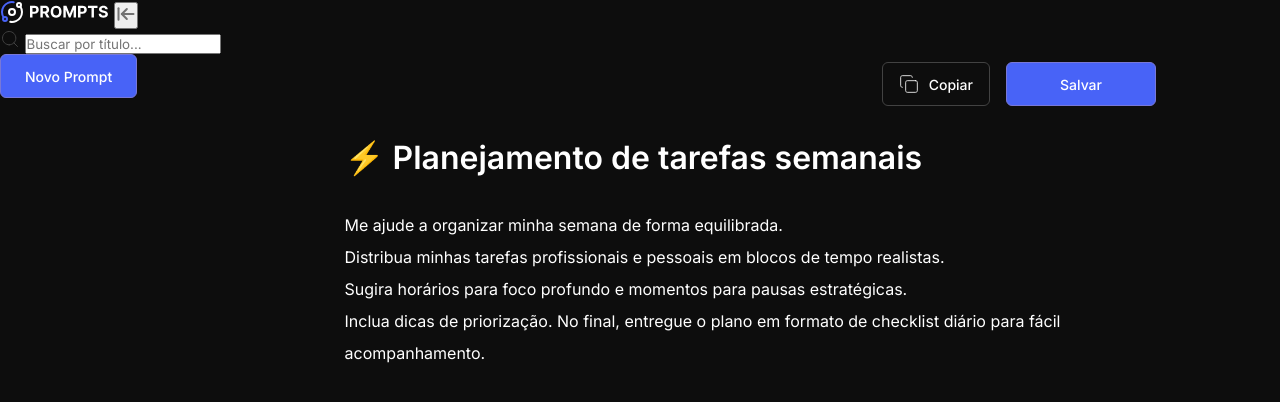
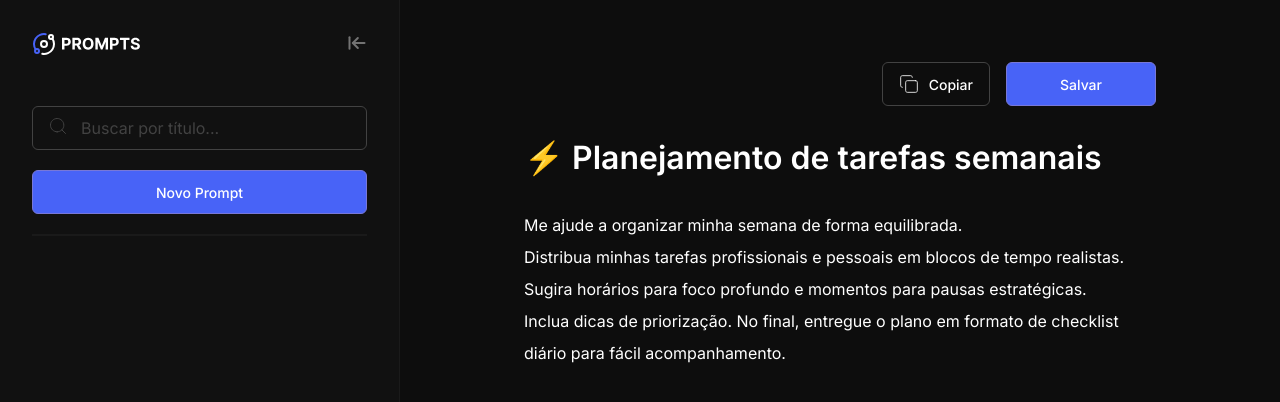
Before and after one commit to Barr0ca/prompts-manager, a plain HTML site: page index.html in a window 1280 px wide. Drawn offline with Linux system fonts and the light colour scheme.

Commit message:
feat: Estilizando os elementos adicionados.

```diff
--- a/style.css
+++ b/style.css
@@ -145,6 +145,85 @@ body {
 }
 
 #content-wrapper.is-empty {
+  line-height: 32px;
   font-size: 16px;
   color: var(--gray-200);
 }
+
+.icon-button {
+  padding: 0;
+  background: transparent;
+  border: none;
+  cursor: pointer;
+}
+
+.open-toggle {
+  position: absolute;
+  top: 62px;
+  left: 20px;
+  display: none;
+}
+
+.sidebar {
+  width: 400px;
+  height: 100vh;
+  display: flex;
+  flex-direction: column;
+  gap: 50px;
+  padding: 32px;
+  background-color: var(--gray-800);
+  border-right: 0.5px solid var(--gray-700);
+}
+
+.sidebar-header {
+  display: flex;
+  justify-content: space-between;
+  align-items: center;
+}
+
+.logo {
+  height: 24px;
+}
+
+.sidebar-content {
+  display: flex;
+  flex-direction: column;
+}
+
+.search-container {
+  padding-bottom: 20px;
+  display: flex;
+  flex-direction: column;
+  width: 100%;
+  position: relative;
+  border-bottom: 2px solid var(--gray-700);
+  gap: 20px;
+}
+
+.search-input {
+  background: transparent;
+  border: 1px solid var(--gray-200);
+  height: 44px;
+  width: 100%;
+  color: var(--white);
+  font-size: 16px;
+  border-radius: 6px;
+  outline: none;
+  padding-left: 48px;
+}
+
+.search-input::placeholder {
+  color: var(--gray-200);
+}
+
+.search-icon {
+  position: absolute;
+  left: 16px;
+  top: 20px;
+  transform: translateY(-50%);
+}
+
+.btn-full {
+  width: 100%;
+  justify-content: center;
+}
```
